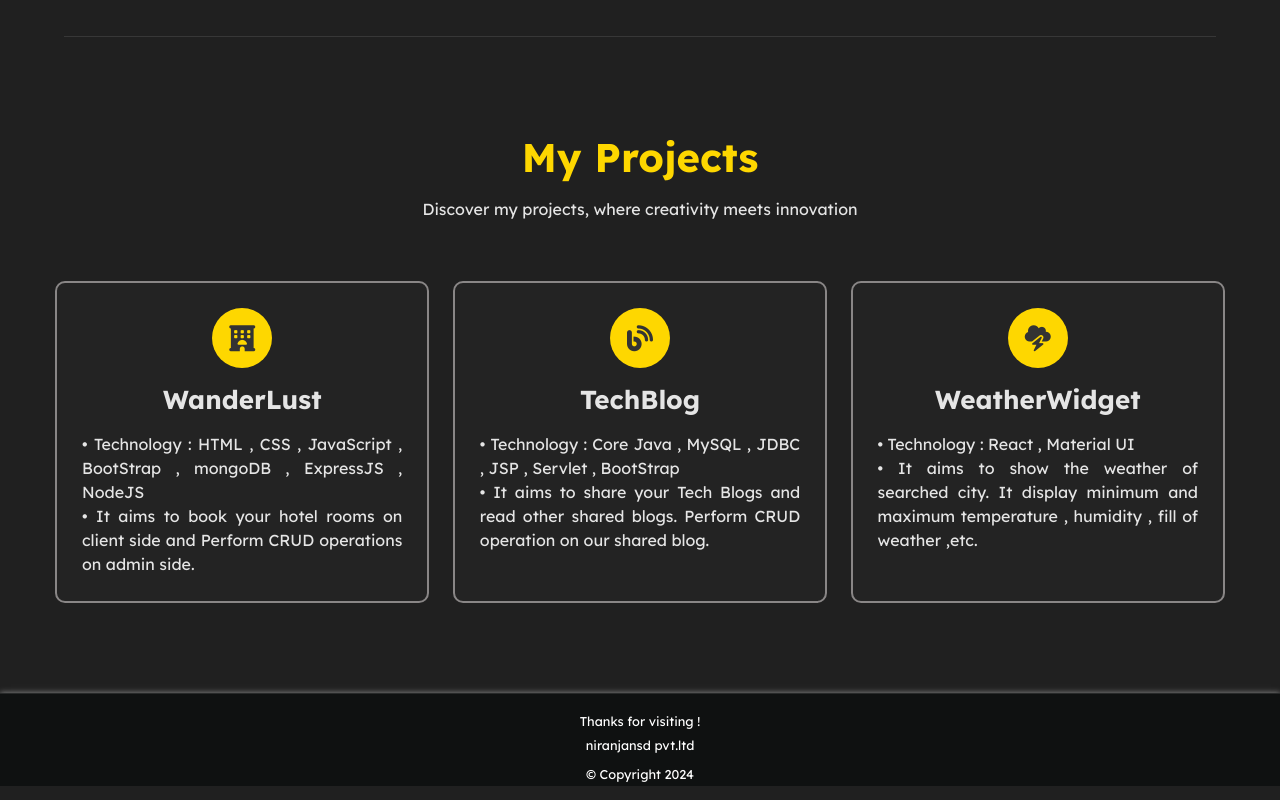
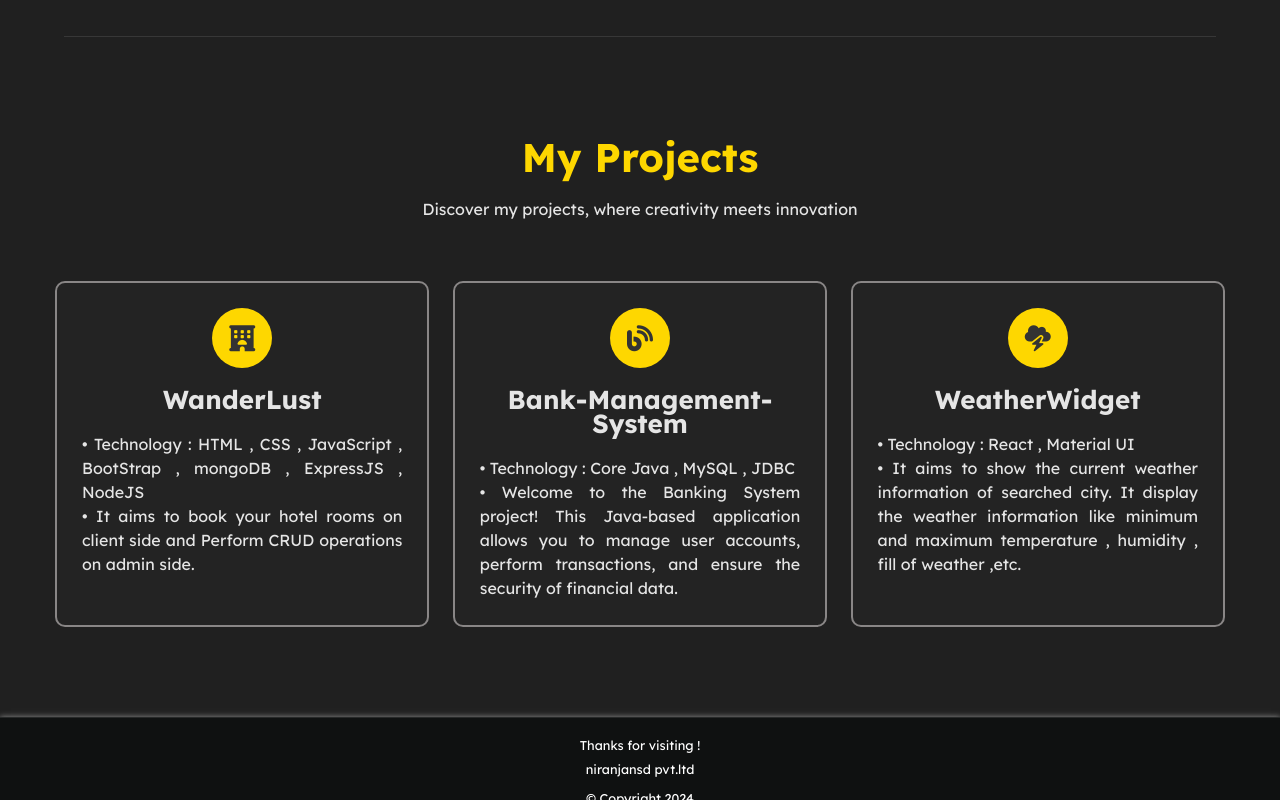
Before and after one commit to niranjan-digraje/Personal-Portfolio, a plain HTML site: page index.html in a window 1280 px wide. Shown: the part 1707-2507 px from the top of the page. Drawn offline with nearby package versions, Linux system fonts and the light colour scheme.

Commit message:
Update index.html

```diff
--- a/index.html
+++ b/index.html
@@ -80,7 +80,7 @@
                         <li>I am currently pursuing my third year Bachelor's Degree in Computer Science Engineering. I
                             have built a solid foundation in website development (MERN) and software development.</li>
                         <li>TECHNOLOGY : C , C++ , Java | HTML , CSS , JavaScript , BootStrap , MongoDB , ExpressJS ,
-                            React , NodeJS | MySQL , JDBC , Servlet & JSP</li>
+                            React , NodeJS | MySQL , JDBC </li>
                         <li> My expertise in these areas allows me to approach projects with confidence and deliver
                             high-quality results. I have a strong belief in the value of continuous learning and staying
                             adaptable in the ever-evolving world of software engineering.</li>
@@ -213,13 +213,12 @@
                 </a>
 
                 <!-- 2nd Project -->
-                <a href="https://github.com/niranjan-digraje/TechBlog" class="project">
+                <a href="https://github.com/niranjan-digraje/Bank-Management-System" class="project">
                     <div>
                         <i class="fa-solid fa-blog"></i>
-                        <h4>TechBlog</h4>
-                        <p>• Technology : Core Java , MySQL , JDBC , JSP , Servlet , BootStrap <br>
-                            • It aims to share your Tech Blogs and read other shared blogs. Perform CRUD operation on
-                            our shared blog.
+                        <h4>Bank-Management-System</h4>
+                        <p>• Technology : Core Java , MySQL , JDBC <br>
+                            • Welcome to the Banking System project! This Java-based application allows you to manage user accounts, perform transactions, and ensure the security of financial data.
                         </p>
                     </div>
                 </a>
@@ -230,7 +229,7 @@
                         <i class="fa-solid fa-cloud-bolt"></i>
                         <h4>WeatherWidget</h4>
                         <p>• Technology : React , Material UI <br>
-                            • It aims to show the weather of searched city. It display minimum and maximum temperature ,
+                            • It aims to show the current weather information of searched city. It display the weather information like minimum and maximum temperature ,
                             humidity , fill of weather ,etc.
                         </p>
                     </div>
```
